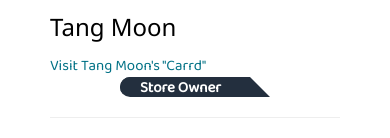
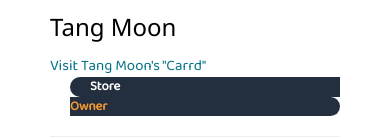
Before and after one commit to lexausart/Sari-Sari, a PHP site: page /staff.html in a window 390 px wide. Shown: the part 501-639 px from the top of the page. Run offline with PHP 8.4, Linux system fonts and the light colour scheme.

Commit message:
edited staff buttons to make blue-badge and blue-badge-orange

```diff
--- a/staff.html
+++ b/staff.html
@@ -104,7 +104,7 @@
                 <div>
                     <h3>Tang Moon</h3>
                     <p style="color:#007185"><a href="https://nft.lexa.us">Visit Tang Moon's "Carrd"</a></p>
-                    <p class="blue-badge">Store Owner</p>
+                    <span class="blue-badge">Store</span><span class="blue-badge-orange">Owner</span>
                     <hr>
                     <p>She is a purveyor of Namazu Festival Tokens, or NFTs!</p>
                     <p>When she gets more letters in her name, she gets more power! As <strong>Sa</strong>tang, she can
@@ -123,6 +123,7 @@
                 </div>
                 <div>
                     <h3>Ryo Rin</h3>
+                    <span class="blue-badge">Store</span><span class="blue-badge-orange">Cashier</span>
                     <hr>
                     <p>"Aren't I a little stinker?"</p>
                 </div>
--- a/style.css
+++ b/style.css
@@ -888,15 +888,23 @@ i {
     color: white;
     font-weight: 600;
     border: none;
-    width: 150px;
-    height: 0px;
+    background: #232F3E;
     border-top-left-radius: 10px;
     border-bottom-left-radius: 10px;
-    border-right: 20px solid;
     border-left: 20px solid #232F3E;
-    border-bottom: 20px solid #232F3E;
     border-top-right-radius: 0px;
     border-bottom-right-radius: 0px;
+}
+
+.blue-badge-orange {
+    color: #F69931;
+    font-weight: 600;
+    border: none;
+    background: #232F3E;
+    border-left: 0px solid #232F3E;
+    border-right: 20px solid #232F3E;
+    border-top-right-radius: 10px;
+    border-bottom-right-radius: 10px;
 }
 
 
@@ -1784,14 +1792,22 @@ i {
         color: white;
         font-weight: 600;
         border: none;
-        width: 150px;
-        height: 0px;
+        background: #232F3E;
         border-top-left-radius: 10px;
         border-bottom-left-radius: 10px;
-        border-right: 20px solid;
         border-left: 20px solid #232F3E;
-        border-bottom: 20px solid #232F3E;
         border-top-right-radius: 0px;
         border-bottom-right-radius: 0px;
     }
-}
+
+    .blue-badge-orange {
+        color: #F69931;
+        font-weight: 600;
+        border: none;
+        background: #232F3E;
+        border-left: 0px solid #232F3E;
+        border-right: 20px solid #232F3E;
+        border-top-right-radius: 10px;
+        border-bottom-right-radius: 10px;
+    }
+}
```
